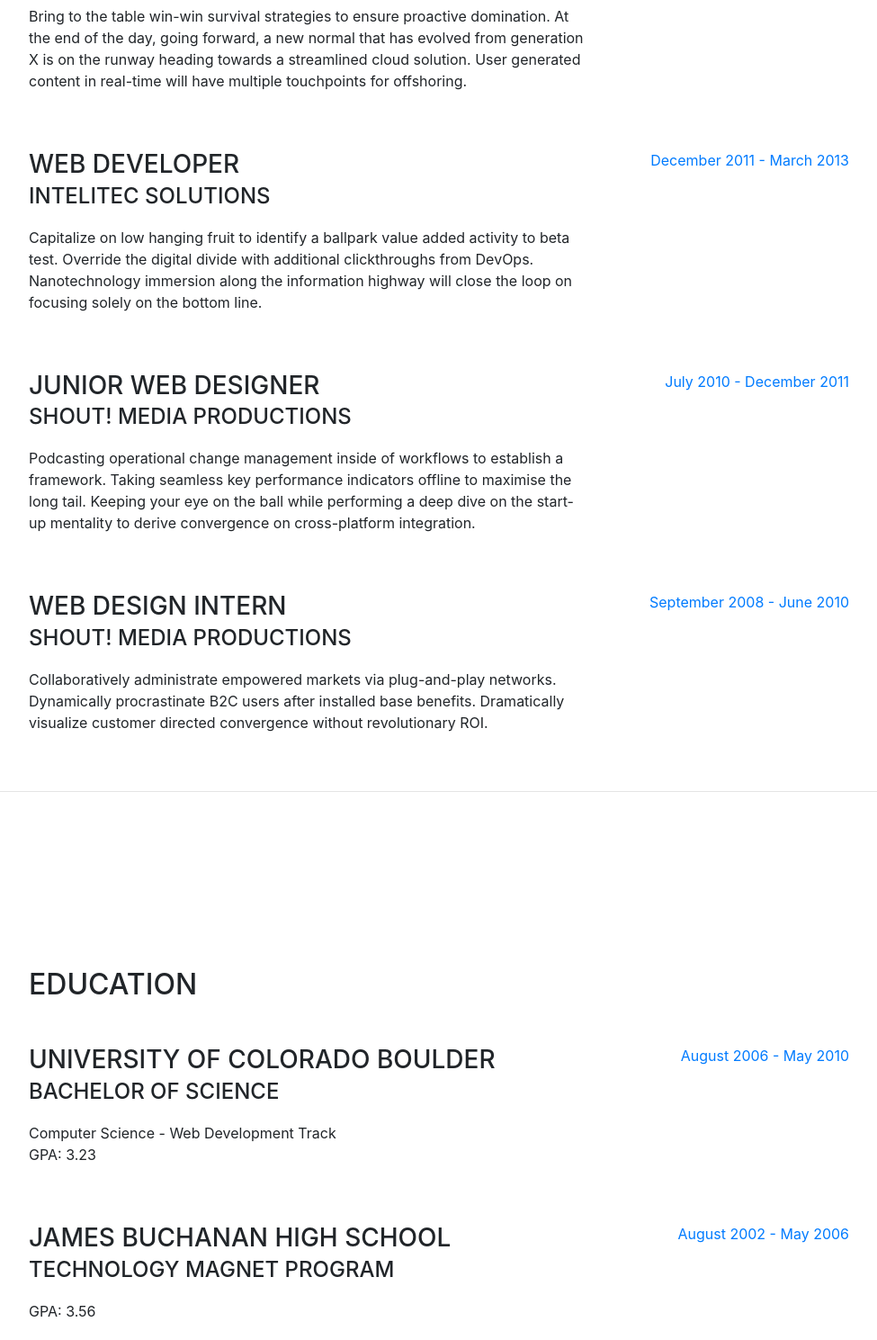
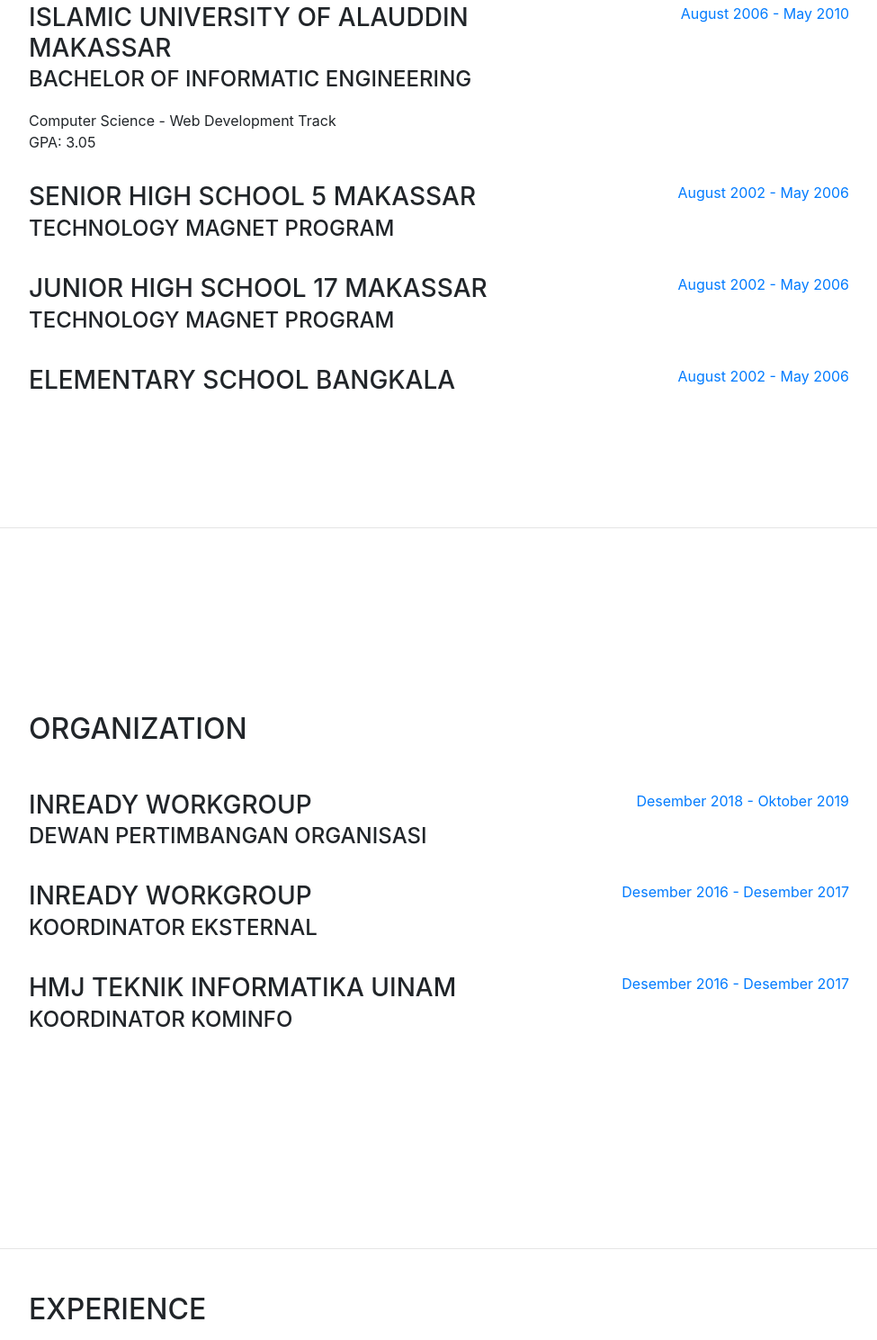
Before and after one commit to imamfrazi/imamfrazi.github.io, a website with bundled scripts: page index.html in a window 1280 px wide. Shown: the part 1015-2504 px from the top of the page at 90% size, without its empty margins (288-1263 px from the left). Built offline with nearby package versions, Linux system fonts and the light colour scheme; a web font is replaced by a local one.

Commit message:
perubahan baru

```diff
--- a/css/resume.css
+++ b/css/resume.css
@@ -176,17 +176,17 @@
 }
 
 .bg-primary {
-  background-color: #BD5D38 !important;
+  background-color: #0d47a1 !important;
 }
 
 .text-primary {
-  color: #BD5D38 !important;
+  color: #0d47a1 !important;
 }
 
 a {
-  color: #BD5D38;
+  color: #0d47a1;
 }
 
 a:hover, a:focus, a:active {
-  color: #824027;
+  color: #1e88e5;
 }
--- a/index.html
+++ b/index.html
@@ -41,10 +41,13 @@
             <a class="nav-link js-scroll-trigger" href="#about">About</a>
           </li>
           <li class="nav-item">
-            <a class="nav-link js-scroll-trigger" href="#experience">Experience</a>
+            <a class="nav-link js-scroll-trigger" href="#education">Education</a>
           </li>
           <li class="nav-item">
-            <a class="nav-link js-scroll-trigger" href="#education">Education</a>
+            <a class="nav-link js-scroll-trigger" href="#organization">Organization</a>
+          </li>
+          <li class="nav-item">
+            <a class="nav-link js-scroll-trigger" href="#experience">Experience</a>
           </li>
           <li class="nav-item">
             <a class="nav-link js-scroll-trigger" href="#skills">Skills</a>
@@ -71,19 +74,108 @@
           </div>
           <p class="lead mb-5">I am experienced in leveraging agile frameworks to provide a robust synopsis for high level overviews. Iterative approaches to corporate strategy foster collaborative thinking to further the overall value proposition.</p>
           <div class="social-icons">
-            <a href="#">
-              <i class="fab fa-linkedin-in"></i>
-            </a>
-            <a href="#">
+            <a href="https://github.com/imamfrazi">
               <i class="fab fa-github"></i>
             </a>
-            <a href="#">
+            <a href="https://www.instagram.com/imamfrazi/">
+              <i class="fab fa-instagram"></i>
+            </a>
+            <a href="https://twitter.com/ifachrulr">
               <i class="fab fa-twitter"></i>
             </a>
-            <a href="#">
+            <a href="https://www.facebook.com/iFachrulr">
               <i class="fab fa-facebook-f"></i>
             </a>
           </div>
+        </div>
+      </section>
+
+      <hr class="m-0">
+
+      <section class="resume-section p-3 p-lg-5 d-flex flex-column" id="education">
+        <div class="my-auto">
+          <h2 class="mb-5">Education</h2>
+
+          <div class="resume-item d-flex flex-column flex-md-row mb-3">
+            <div class="resume-content mr-auto">
+              <h3 class="mb-0">Islamic University of Alauddin Makassar</h3>
+              <div class="subheading mb-3">Bachelor of Informatic Engineering</div>
+              <div>Computer Science - Web Development Track</div>
+              <p>GPA: 3.05</p>
+            </div>
+            <div class="resume-date text-md-right">
+              <span class="text-primary">August 2006 - May 2010</span>
+            </div>
+          </div>
+
+          <div class="resume-item d-flex flex-column flex-md-row mb-3">
+            <div class="resume-content mr-auto">
+              <h3 class="mb-0">Senior High School 5 Makassar</h3>
+              <div class="subheading mb-3">Technology Magnet Program</div>
+            </div>
+            <div class="resume-date text-md-right">
+              <span class="text-primary">August 2002 - May 2006</span>
+            </div>
+          </div>
+
+          <div class="resume-item d-flex flex-column flex-md-row mb-3">
+            <div class="resume-content mr-auto">
+              <h3 class="mb-0">Junior High School 17 Makassar</h3>
+              <div class="subheading mb-3">Technology Magnet Program</div>
+            </div>
+            <div class="resume-date text-md-right">
+              <span class="text-primary">August 2002 - May 2006</span>
+            </div>
+          </div>
+
+          <div class="resume-item d-flex flex-column flex-md-row mb-3">
+            <div class="resume-content mr-auto">
+              <h3 class="mb-0">Elementary School Bangkala</h3>
+            </div>
+            <div class="resume-date text-md-right">
+              <span class="text-primary">August 2002 - May 2006</span>
+            </div>
+          </div>
+
+        </div>
+      </section>
+
+      <hr class="m-0">
+
+      <section class="resume-section p-3 p-lg-5 d-flex flex-column" id="organization">
+        <div class="my-auto">
+          <h2 class="mb-5">Organization</h2>
+
+          <div class="resume-item d-flex flex-column flex-md-row mb-3">
+            <div class="resume-content mr-auto">
+              <h3 class="mb-0">Inready Workgroup</h3>
+              <div class="subheading mb-3">Dewan Pertimbangan Organisasi</div>
+            </div>
+            <div class="resume-date text-md-right">
+              <span class="text-primary">Desember 2018 - Oktober 2019</span>
+            </div>
+          </div>
+
+          <div class="resume-item d-flex flex-column flex-md-row mb-3">
+            <div class="resume-content mr-auto">
+              <h3 class="mb-0">Inready Workgroup</h3>
+              <div class="subheading mb-3">Koordinator Eksternal</div>
+            </div>
+            <div class="resume-date text-md-right">
+              <span class="text-primary">Desember 2016 - Desember 2017</span>
+            </div>
+          </div>
+
+          <div class="resume-item d-flex flex-column flex-md-row mb-3">
+            <div class="resume-content mr-auto">
+              <h3 class="mb-0">HMJ Teknik Informatika UINAM</h3>
+              <div class="subheading mb-3">Koordinator Kominfo</div>
+            </div>
+            <div class="resume-date text-md-right">
+              <span class="text-primary">Desember 2016 - Desember 2017</span>
+            </div>
+          </div>
+
         </div>
       </section>
 
@@ -134,39 +226,6 @@
             </div>
             <div class="resume-date text-md-right">
               <span class="text-primary">September 2008 - June 2010</span>
-            </div>
-          </div>
-
-        </div>
-
-      </section>
-
-      <hr class="m-0">
-
-      <section class="resume-section p-3 p-lg-5 d-flex flex-column" id="education">
-        <div class="my-auto">
-          <h2 class="mb-5">Education</h2>
-
-          <div class="resume-item d-flex flex-column flex-md-row mb-5">
-            <div class="resume-content mr-auto">
-              <h3 class="mb-0">University of Colorado Boulder</h3>
-              <div class="subheading mb-3">Bachelor of Science</div>
-              <div>Computer Science - Web Development Track</div>
-              <p>GPA: 3.23</p>
-            </div>
-            <div class="resume-date text-md-right">
-              <span class="text-primary">August 2006 - May 2010</span>
-            </div>
-          </div>
-
-          <div class="resume-item d-flex flex-column flex-md-row">
-            <div class="resume-content mr-auto">
-              <h3 class="mb-0">James Buchanan High School</h3>
-              <div class="subheading mb-3">Technology Magnet Program</div>
-              <p>GPA: 3.56</p>
-            </div>
-            <div class="resume-date text-md-right">
-              <span class="text-primary">August 2002 - May 2006</span>
             </div>
           </div>
 
```
Also changed, not shown: css/resume.min.css.
